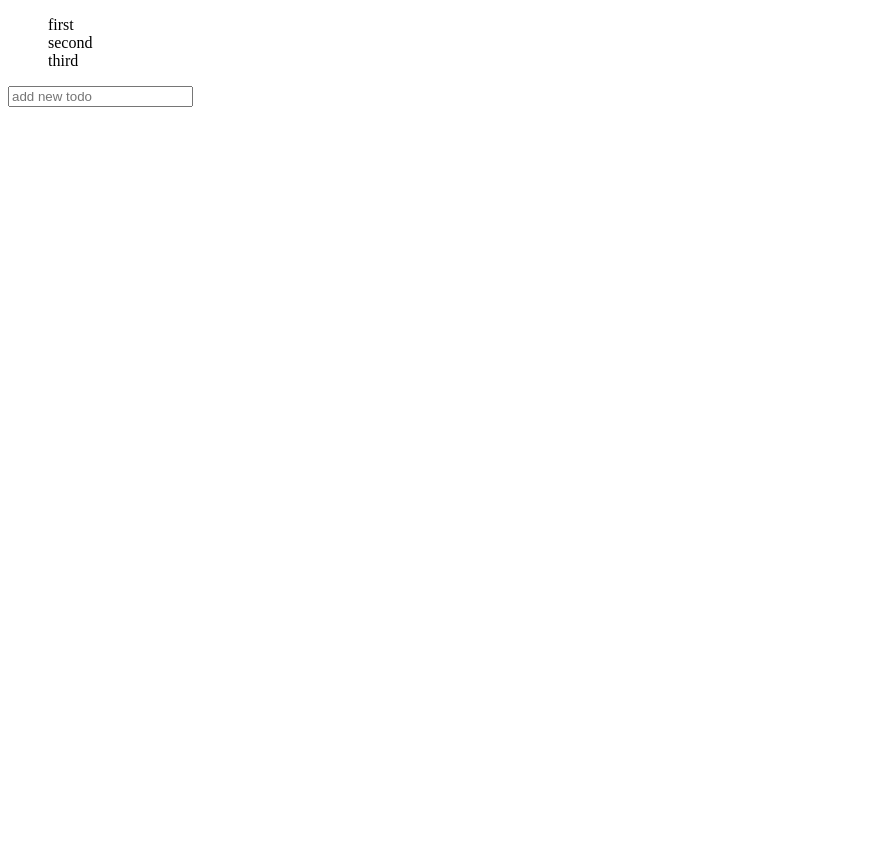
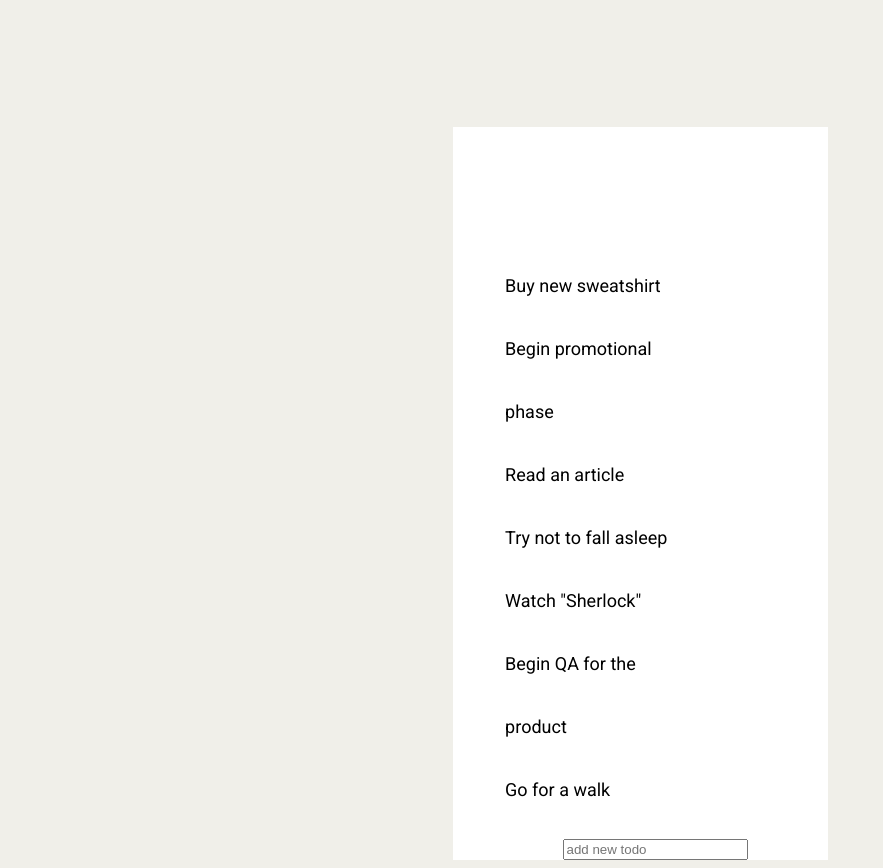
Before and after one commit to tourniquet/react-todo, a React app: page / in a window 1280 px wide. Shown: the whole page, without its empty margins (0-883 px from the left). Before the commit the page ends 800 px from the top, so only its background shows below. Built offline with nearby package versions, Linux system fonts and the light colour scheme.

Commit message:
working on styles

```diff
--- a/src/index.js
+++ b/src/index.js
@@ -10,9 +10,13 @@ class App extends React.Component {
 
     this.state = ({
       items: [
-        { name: 'first', done: false },
-        { name: 'second', done: false },
-        { name: 'third', done: false }
+        { name: 'Buy new sweatshirt', done: false },
+        { name: 'Begin promotional phase', done: false },
+        { name: 'Read an article', done: false },
+        { name: 'Try not to fall asleep', done: true },
+        { name: 'Watch "Sherlock"', done: true },
+        { name: 'Begin QA for the product', done: true },
+        { name: 'Go for a walk', done: true }
       ]
     })
 
--- a/src/styles.scss
+++ b/src/styles.scss
@@ -1,7 +1,36 @@
-ul {
-  list-style: none;
+@import url('https://fonts.googleapis.com/css?family=Roboto&subset=cyrillic');
 
-  li.done {
-    text-decoration: line-through;
+body {
+  background: #f0efe9;
+}
+
+#app {
+  background: #fff;
+  font-family: 'Roboto', sans-serif;
+  margin: 0 auto;
+  margin-top: 127px;
+  width: 375px;
+
+  ul {
+    font-size: 18px;
+    list-style: none;
+    padding: 127px 110px 0 29px;
+
+    li {
+      display: block;
+      line-height: 63px;
+      margin: 0 auto;
+      width: 80%;
+    }
+
+    li.done {
+      // color: #bdc0ca;
+      // text-decoration: line-through;
+    }
+  }
+
+  input[type=text] {
+    margin: 0 110px;
+    max-width: 100%;
   }
 }
```
Also changed, not shown: dist/assets/bundle.js, 1 other file.
